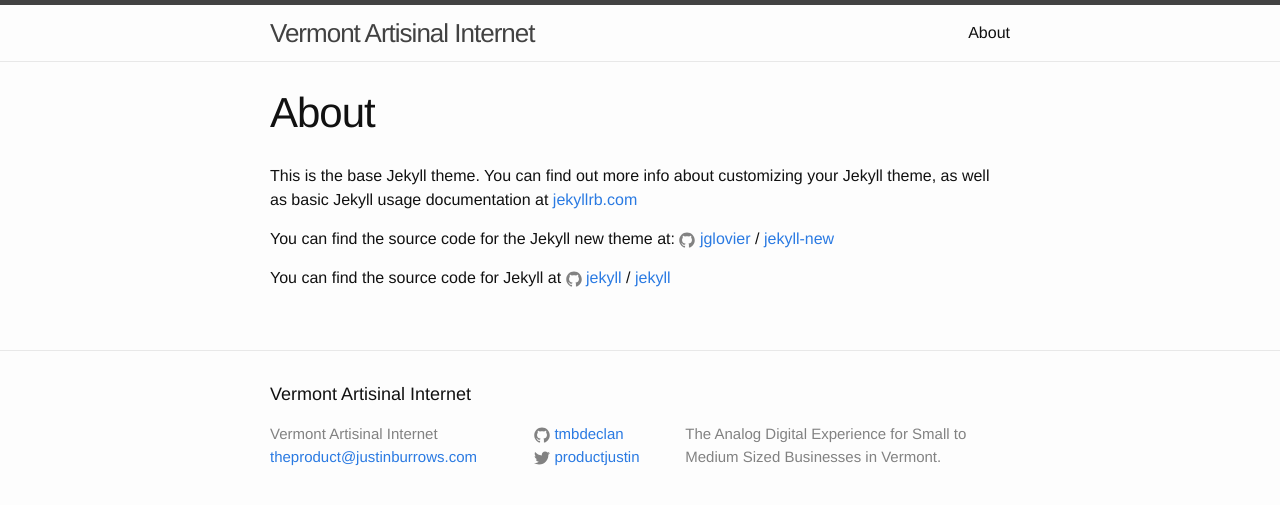
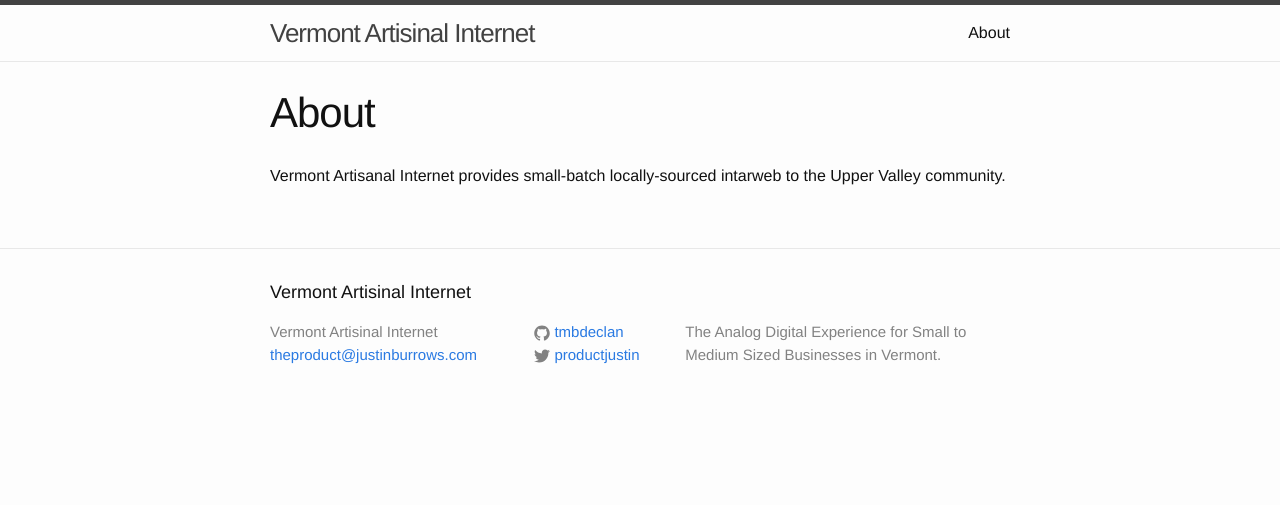
Before and after one commit to tmbdeclan/tmbdeclan.github.io, a Jekyll site: the page built from about.md, in a window 1280 px wide. Shown: the top 505 px of the page. Built offline with Jekyll 4.4.1, drawn with Linux system fonts in a browser that asks for light colours.

Commit message:
Update about.md

```diff
--- a/about.md
+++ b/about.md
@@ -4,12 +4,4 @@ title: About
 permalink: /about/
 ---
 
-This is the base Jekyll theme. You can find out more info about customizing your Jekyll theme, as well as basic Jekyll usage documentation at [jekyllrb.com](http://jekyllrb.com/)
-
-You can find the source code for the Jekyll new theme at:
-{% include icon-github.html username="jglovier" %} /
-[jekyll-new](https://github.com/jglovier/jekyll-new)
-
-You can find the source code for Jekyll at
-{% include icon-github.html username="jekyll" %} /
-[jekyll](https://github.com/jekyll/jekyll)
+Vermont Artisanal Internet provides small-batch locally-sourced intarweb to the Upper Valley community.
```
